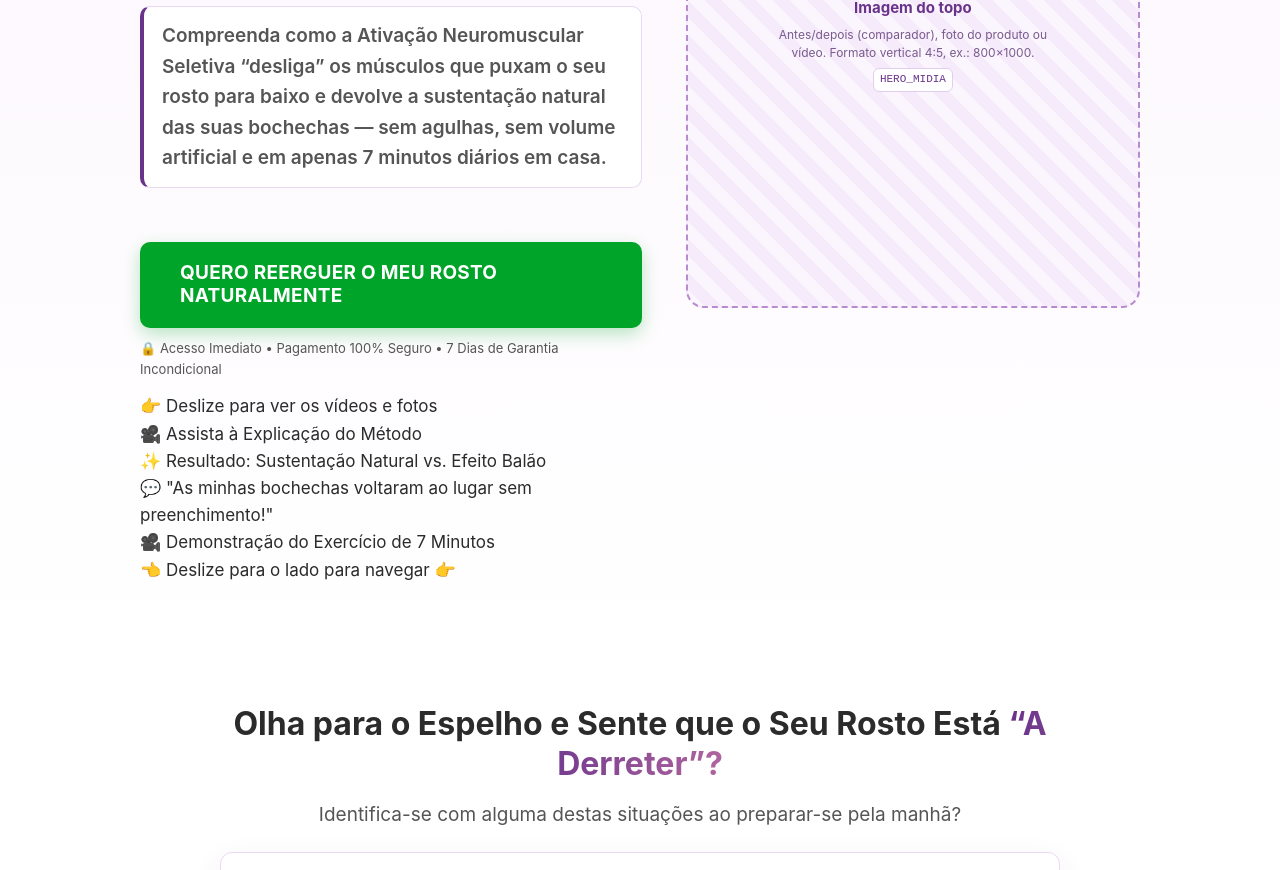
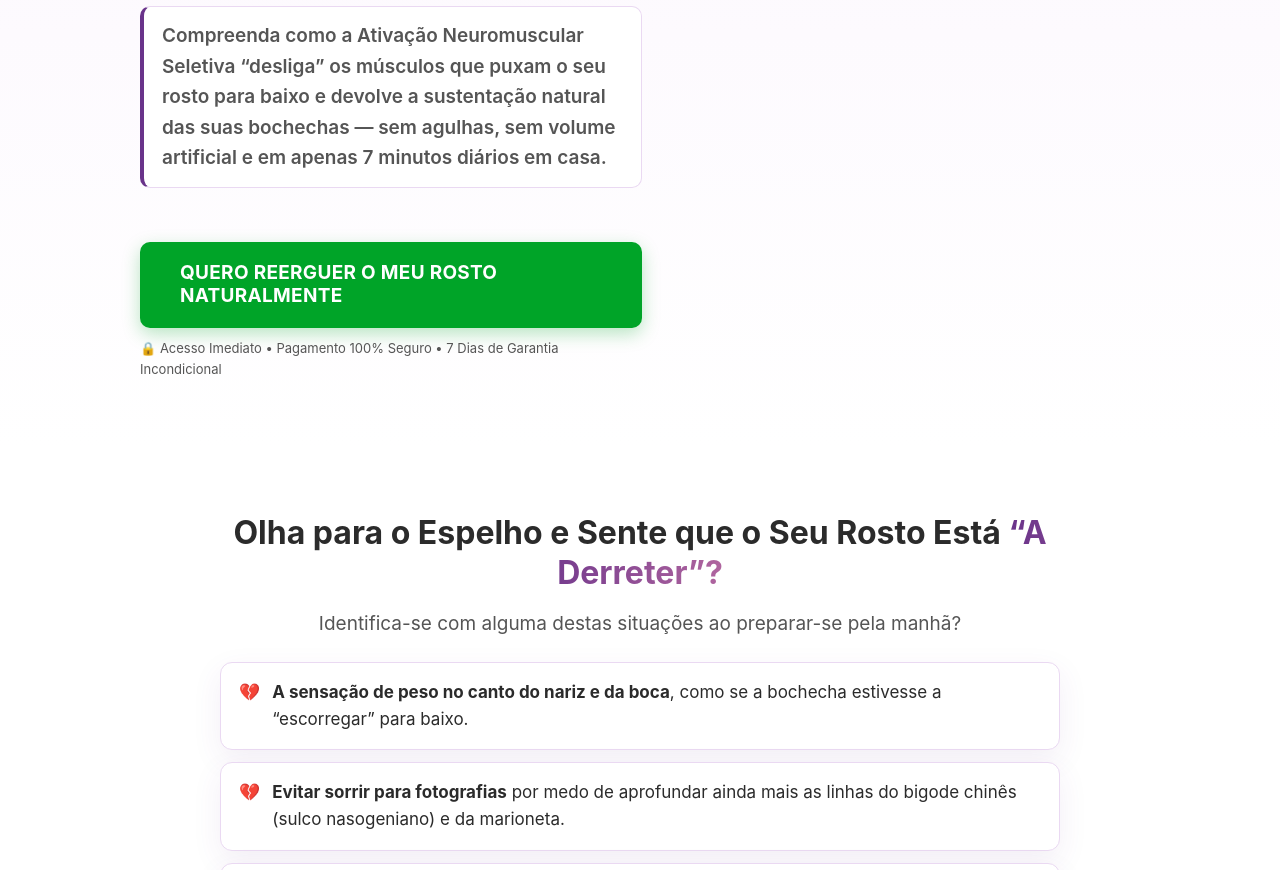
Before and after one commit to eduardopradella/rosto2.0, a plain HTML site: page index.html in a window 1280 px wide. Shown: the part 474-1344 px from the top of the page. Drawn offline with Linux system fonts and the light colour scheme; a web font is replaced by a local one.

Commit message:
Remove unnecessary divs from hero section

```diff
--- a/index.html
+++ b/index.html
@@ -474,8 +474,7 @@
 				<img class="hero-logo" src="images/logo-protocolo-bigodechines.webp" alt="Protocolo Xô Bigode Chinês" width="660" height="106" fetchpriority="high">
 				<h1 class="h1-longa">Como Reerguer as Bochechas Caídas e Suavizar o <span class="gradiente">Bigode Chinês</span> Sem Injeções, Sem Gastar Fortunas e Sem o Risco de Ficar com “Rosto de Balão”</h1>
 				<p class="sub sub-destaque">Compreenda como a Ativação Neuromuscular Seletiva “desliga” os músculos que puxam o seu rosto para baixo e devolve a sustentação natural das suas bochechas — sem agulhas, sem volume artificial e em apenas 7 minutos diários em casa.</p>
-			</div> <div> <span>👉 Deslize para ver os vídeos e fotos</span> <div>  <div> <div>   </div> <div>🎥 Assista à Explicação do Método</div> </div>  <div>  <div>✨ Resultado: Sustentação Natural vs. Efeito Balão</div> </div>  <div>  <div>💬 "As minhas bochechas voltaram ao lugar sem preenchimento!"</div> </div>  <div> <div>  </div> <div>🎥 Demonstração do Exercício de 7 Minutos</div> </div> </div> <div> 👈 Deslize para o lado para navegar 👉 </div> </div>
-			<div class="hero-midia" id="hero-midia"></div>
+			</div>
 			<div class="hero-base">
 				<div class="btn-zona">
 					<a class="btn" href="#oferta" data-cta="hero">Quero reerguer o meu rosto naturalmente</a>
```
